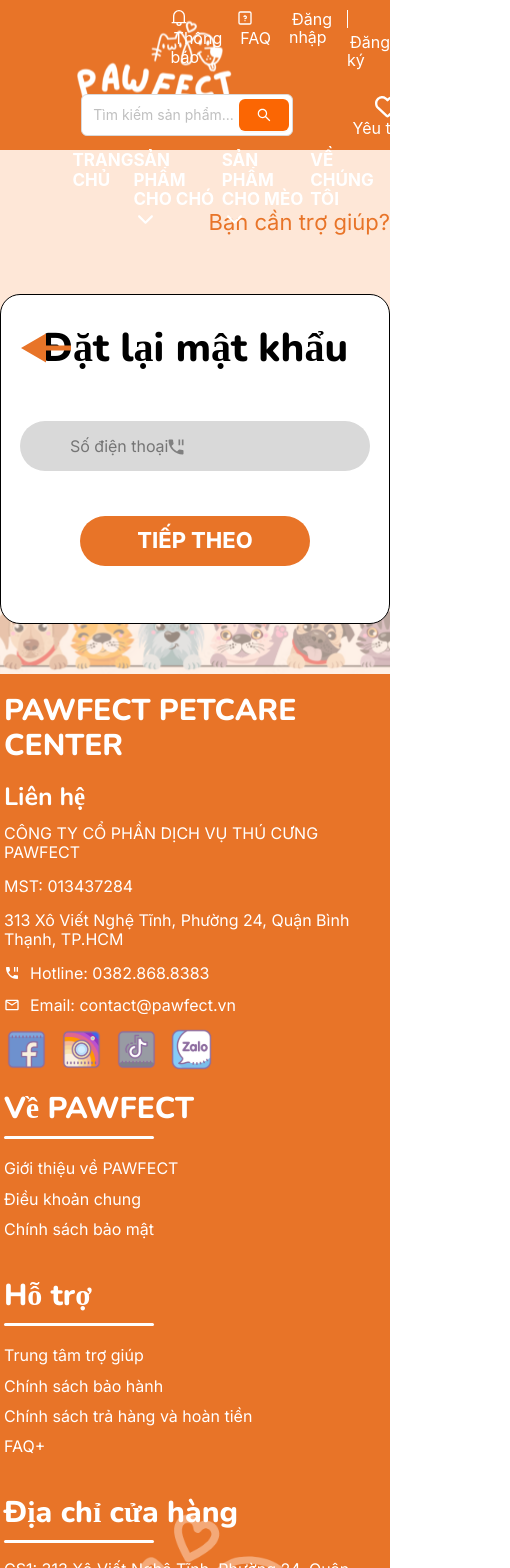
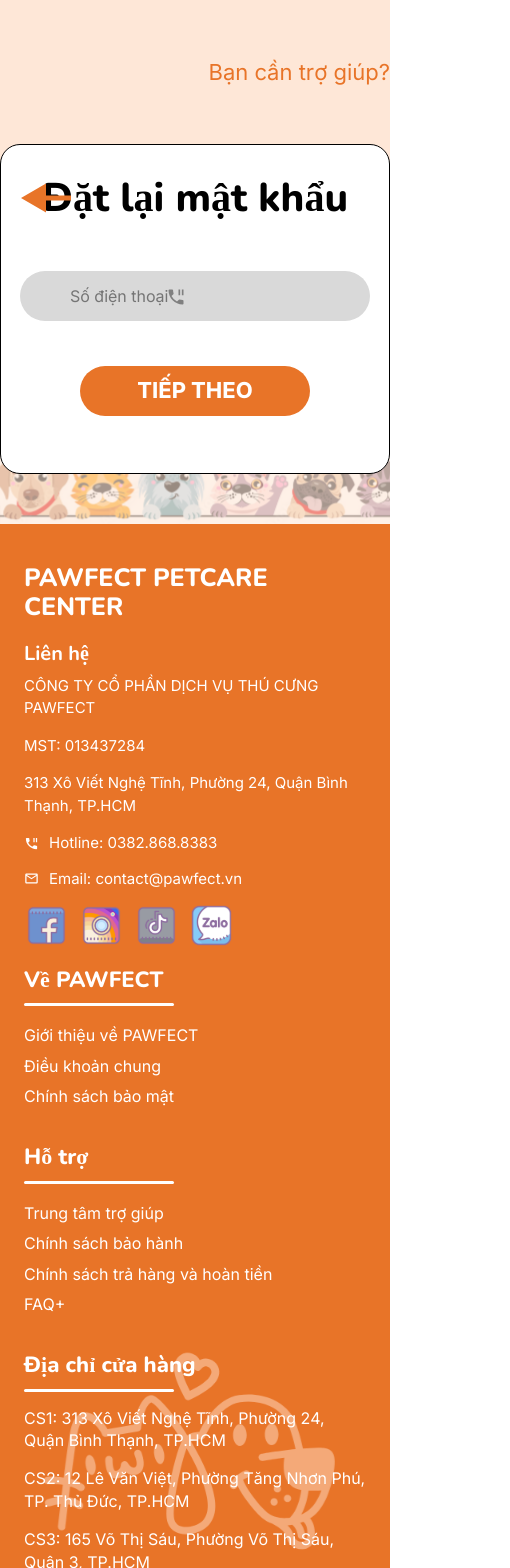
Before and after one commit to yurri2506/IE014_Nhom1_WebsiteThuCung_Fawfect, a React (Create React App) app: page /reset in a window 390 px wide. Shown: the top 1568 px of the page, 510 px wide, since content can reach past the window. Built offline with nearby package versions, Linux system fonts and the light colour scheme.

Commit message:
mb footer

```diff
--- a/src/components/CustomerReviewsComponent/CustomerReviewsComponent.jsx
+++ b/src/components/CustomerReviewsComponent/CustomerReviewsComponent.jsx
@@ -61,7 +61,7 @@
       <TitleComponent
         title="Khách yêu của PAWFECT nói gì"
         textTransform="none"
-        textAlign="left"
+        textAlign={(isInViewport || isInMobile) ? "center" : "left"}
         fontSize="4rem"
       />
       <Slider {...settings}>
--- a/src/components/FooterComponent/FooterComponent.jsx
+++ b/src/components/FooterComponent/FooterComponent.jsx
@@ -28,7 +28,7 @@
     <div className={styles.header}>
         <div className="grid wide">
             <div className={clsx('row', styles.wrapper)}>
-              <div className={clsx('col l-4 m-5')}>
+              <div className={clsx('col l-4 m-5 c-12')}>
                 <TitleComponent
                   title="Pawfect petcare center"
                   textAlign="left"
@@ -117,7 +117,7 @@
                 ) :
                 (
                   <>
-                  <div className='col l-2-5'>
+                  <div className='col l-2-5 c-12'>
                     <div className={styles.about}>
                       <TitleComponent
                         title="Về PAWFECT"
@@ -126,6 +126,7 @@
                         fontSize="3rem"
                         color="#fff"
                         margin='20px 0 10px'
+                        className={styles.title2}
                       />
                       <UnderLineComponent
                         width="150px"
@@ -146,7 +147,7 @@
                       </div>
                     </div>
                   </div>
-                  <div className='col l-2-5'>
+                  <div className='col l-2-5 c-12'>
                     <div className={styles.support}>
                       <TitleComponent
                         title="Hỗ trợ"
@@ -155,6 +156,7 @@
                         fontSize="3rem"
                         color="#fff"
                         margin='20px 0 10px'
+                        className={styles.title2}
                       />
                       <UnderLineComponent
                         width="150px"
@@ -181,7 +183,7 @@
                   </>
                 )
               }
-              <div className={clsx('col l-3 m-4')}>
+              <div className={clsx('col l-3 m-4 c-12')}>
                 <div className={styles.location}>
                   <TitleComponent
                     title="Địa chỉ cửa hàng"
--- a/src/components/FooterComponent/FooterComponent.module.scss
+++ b/src/components/FooterComponent/FooterComponent.module.scss
@@ -96,6 +96,43 @@
 }
 
 //Responsive
+@media screen and (max-width: 46.1875em) {
+    .wrapper {
+        margin: 0;
+        padding: 20px;
+    }
+
+    .title {
+        font-size: 2.5rem !important;
+    }
+
+    .title2 {
+        font-size: 2.2rem !important;
+    }
+
+    .info {
+        h3 {
+            font-size: 2rem;
+            font-weight: 700;
+        }
+
+        p {
+            color: #fff;
+            font-size: 1.5rem;
+            line-height: 1.5;
+        }
+
+        a {
+            font-size: 1.5rem;
+            line-height: 1.5;
+
+            .icon {
+                margin-right: 10px;
+            }
+        }
+    }
+}
+
 @media screen and (min-width: 46.25em) and (max-width: 63.9375em) {
     .title {
         font-size: 2.5rem !important;
--- a/src/components/HeaderComponent/HeaderComponent.module.scss
+++ b/src/components/HeaderComponent/HeaderComponent.module.scss
@@ -1,6 +1,7 @@
 .header {
     background-color: #E87428;
     height: 150px;
+    display: none;
 }
 
 .logo {
--- a/src/pages/GeneralTermsPage/GeneralTermsPage.module.scss
+++ b/src/pages/GeneralTermsPage/GeneralTermsPage.module.scss
@@ -37,3 +37,31 @@
         font-weight: bold;
     }
 }
+
+@media screen and (max-width: 46.1875em) {
+    .guarantee {
+        padding: 20px 8px;
+
+        h2 {
+            font-size: 2.5rem;
+            font-weight: 800;
+        }
+
+        h2 + p {
+            font-size: 1.6rem;
+        }
+
+        ul {
+            font-size: 2rem;
+
+            p {
+                font-size: 1.6rem;
+                margin: 5px 0;
+            }
+        }
+
+        span {
+            font-size: 2rem;
+        }
+    }
+}
--- a/src/pages/GuaranteePage/GuaranteePage.module.scss
+++ b/src/pages/GuaranteePage/GuaranteePage.module.scss
@@ -37,3 +37,31 @@
         font-weight: bold;
     }
 }
+
+@media screen and (max-width: 46.1875em) {
+    .guarantee {
+        padding: 20px 8px;
+
+        h2 {
+            font-size: 2.5rem;
+            font-weight: 800;
+        }
+
+        h2 + p {
+            font-size: 1.6rem;
+        }
+
+        ul {
+            font-size: 2rem;
+
+            p {
+                font-size: 1.6rem;
+                margin: 5px 0;
+            }
+        }
+
+        span {
+            font-size: 2rem;
+        }
+    }
+}
--- a/src/pages/PrivacyPolicyPage/PrivacyPolicyPage.module.scss
+++ b/src/pages/PrivacyPolicyPage/PrivacyPolicyPage.module.scss
@@ -45,3 +45,31 @@
         font-weight: bold;
     }
 }
+
+@media screen and (max-width: 46.1875em) {
+    .guarantee {
+        padding: 20px 8px;
+
+        h2 {
+            font-size: 2.5rem;
+            font-weight: 800;
+        }
+
+        h2 + p {
+            font-size: 1.6rem;
+        }
+
+        ul {
+            font-size: 2rem;
+
+            p {
+                font-size: 1.6rem;
+                margin: 5px 0;
+            }
+        }
+
+        span {
+            font-size: 2rem;
+        }
+    }
+}
--- a/src/pages/ReturnPolicyPage/ReturnPolicyPage.jsx
+++ b/src/pages/ReturnPolicyPage/ReturnPolicyPage.jsx
@@ -47,7 +47,7 @@
                         </li>
                     </ul>
                 </div>
-                <div style={{paddingTop: "30px"}}>
+                <div>
                     <h2>CHÍNH SÁCH HOÀN TIỀN</h2>
                     <p>Chào mừng quý khách đến với Pawfect Petcare Center! Chúng tôi luôn mong muốn mang đến trải nghiệm mua sắm hài lòng cho quý khách. Nếu vì bất kỳ lý do nào quý khách không hài lòng với sản phẩm hoặc dịch vụ, vui lòng tham khảo các điều kiện hoàn tiền dưới đây.</p>
                     <ul>
--- a/src/pages/ReturnPolicyPage/ReturnPolicyPage.module.scss
+++ b/src/pages/ReturnPolicyPage/ReturnPolicyPage.module.scss
@@ -19,6 +19,7 @@
         font-size: 2.4rem;
         font-weight: bold;
         text-align: justify;
+        padding: 0 0 0 40px;
 
         p {
             font-size: 2.4rem;
@@ -41,3 +42,31 @@
         font-weight: bold;
     }
 }
+
+@media screen and (max-width: 46.1875em) {
+    .guarantee {
+        padding: 20px 8px;
+
+        h2 {
+            font-size: 2.5rem;
+            font-weight: 800;
+        }
+
+        h2 + p {
+            font-size: 1.6rem;
+        }
+
+        ul {
+            font-size: 2rem;
+
+            p {
+                font-size: 1.6rem;
+                margin: 5px 0;
+            }
+        }
+
+        span {
+            font-size: 2rem;
+        }
+    }
+}
```
